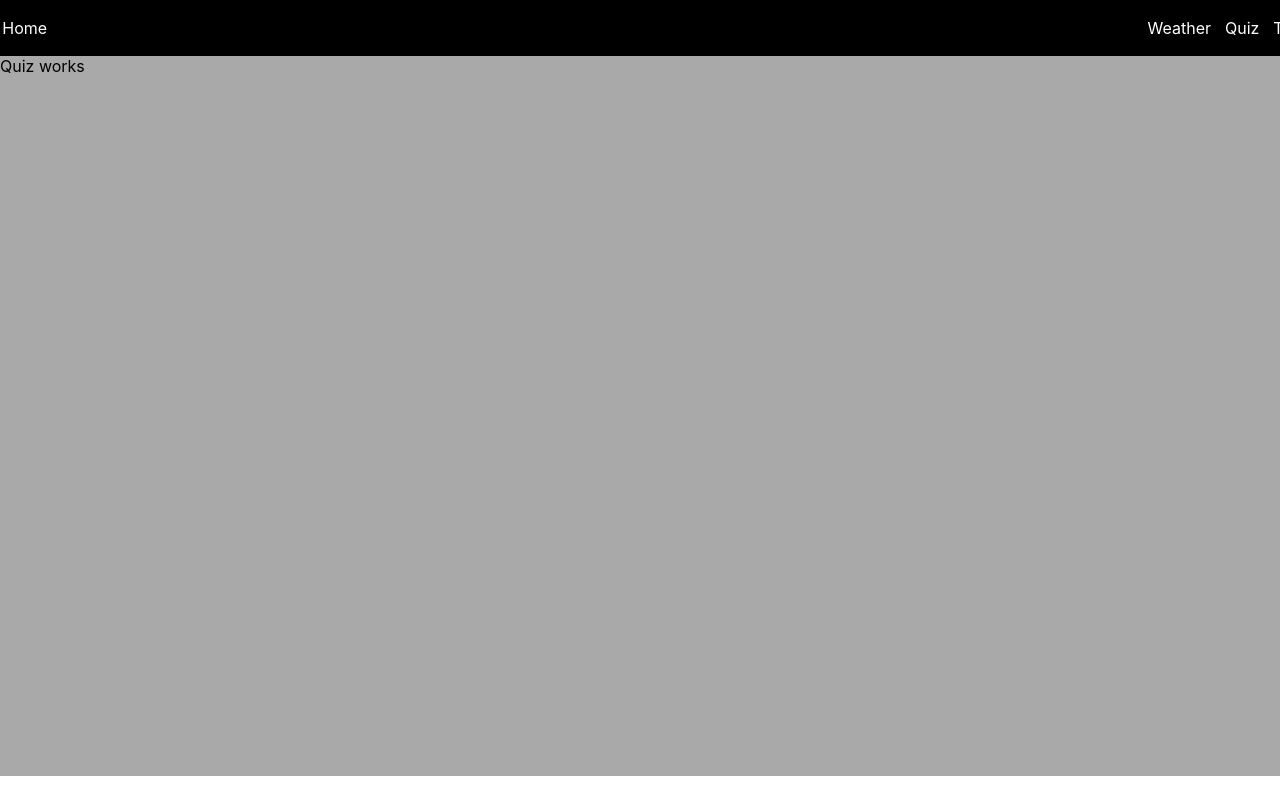
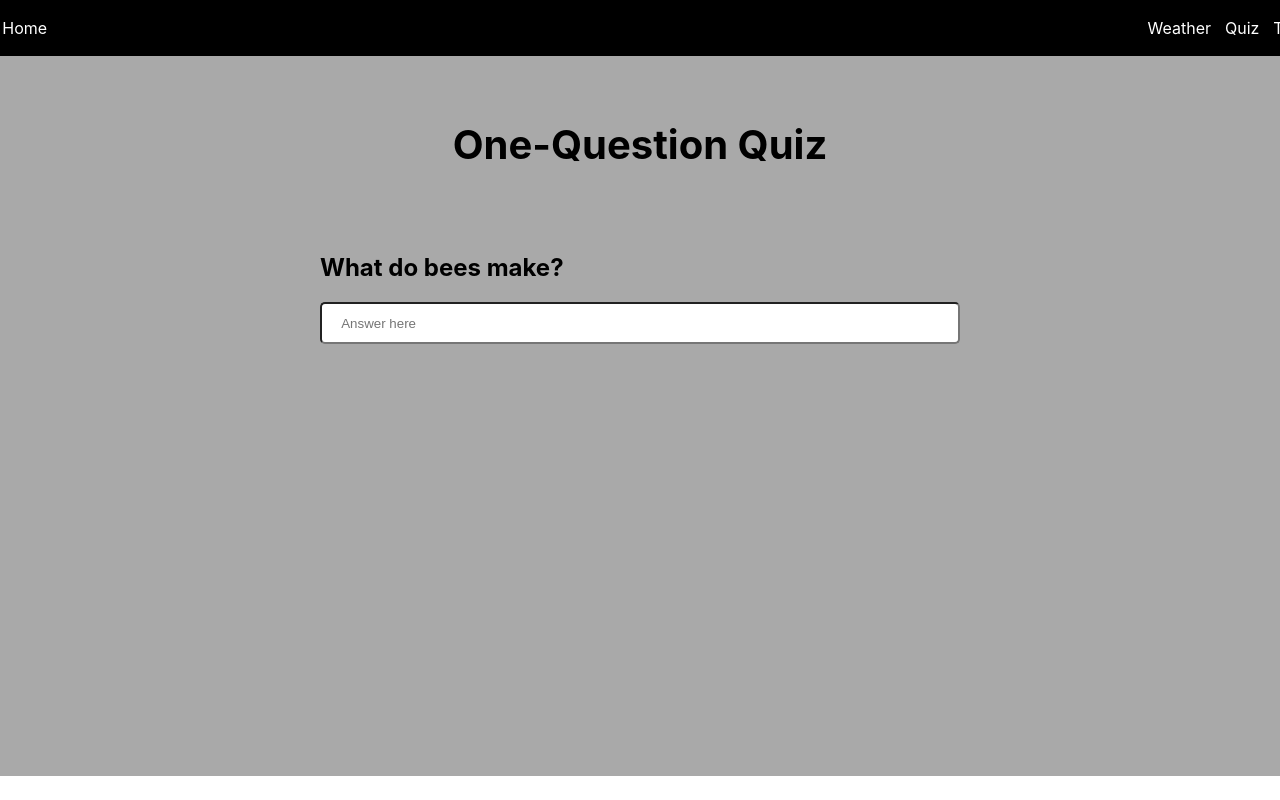
Before and after one commit to danmousley/tech-test, a React (Create React App) app: page /quiz in a window 1280 px wide. Shown: the top 800 px of the page. Built offline with nearby package versions, Linux system fonts and the light colour scheme.

Commit message:
Added quiz question

```diff
--- /dev/null
+++ b/src/components/QuizQuestion/QuizQuestion.jsx
@@ -0,0 +1,30 @@
+import React from 'react';
+import styles from './QuizQuestion.module.scss';
+
+const QuizQuestion = (props) => {
+    const { validateAnswer, isCorrect } = props;
+    const getFeedback = () => {
+        if (isCorrect === true) {
+            return <div className={`${styles.feedback} ${styles.feedbackValid}`}>Correct, well done!</div>
+        } else if (isCorrect === false) {
+            return <div className={`${styles.feedback} ${styles.feedbackInvalid}`}>"Sorry, that's not correct - try again!"</div>
+        }
+    };
+    const getInputStyles = () => {
+        if (isCorrect === true) {
+            return styles.answerValid
+        } else if (isCorrect === false) {
+            return styles.answerInvalid
+        }
+    }
+
+    return (
+        <div>
+            <h2 className={styles.question}>What do bees make?</h2>
+            <input className={`${styles.answer} ${getInputStyles()}`} onKeyUp={(e) => validateAnswer(e.target.value)} type="text" placeholder="Answer here" />
+            { getFeedback() }
+        </div>
+    )
+}
+
+export default QuizQuestion
--- /dev/null
+++ b/src/components/QuizQuestion/QuizQuestion.module.scss
@@ -0,0 +1,30 @@
+.question {
+
+}
+
+.answer {
+    width: 100%;
+    height: 4vh;
+    border-radius: 5px;
+    padding: 3%;
+}
+
+.answerValid {
+    background-color: rgb(89, 216, 89);
+}
+
+.answerInvalid {
+    background-color: rgb(255, 78, 78);
+}
+
+.feedback {
+    padding: 1%;
+}
+
+.feedbackValid {
+    color: green;
+}
+
+.feedbackInvalid {
+    color: red;
+}
--- /dev/null
+++ b/src/components/QuizQuestion/index.js
@@ -0,0 +1,3 @@
+import QuizQuestion from './QuizQuestion';
+
+export default QuizQuestion;
--- a/src/containers/Quiz/Quiz.jsx
+++ b/src/containers/Quiz/Quiz.jsx
@@ -1,10 +1,24 @@
-import React from 'react';
+import React, { useState } from 'react';
 import styles from './Quiz.module.scss';
+import QuizQuestion from '../../components/QuizQuestion';
 
 const Quiz = () => {
+    const [isCorrect, setIsCorrect] = useState([])
+
+    const validateAnswer = (answer) => {
+        if (answer.toLowerCase() === "honey") {
+            setIsCorrect(true)
+        } else {
+            setIsCorrect(false)
+        }
+    }
+
     return (
-        <div>
-            Quiz works
+        <div className={styles.container}>
+            <h1 className={styles.title}>One-Question Quiz</h1>
+            <div className={styles.question}>
+                <QuizQuestion isCorrect={isCorrect} validateAnswer={validateAnswer}/>
+            </div>
         </div>
     )
 }
--- a/src/containers/Quiz/Quiz.module.scss
+++ b/src/containers/Quiz/Quiz.module.scss
@@ -0,0 +1,16 @@
+.container {
+
+    .title {
+        text-align: center;
+        margin-top: 0;
+        padding: 5%;
+        font-size: 40px;
+        margin-bottom: 0;
+    }
+
+    .question {
+        // border: 1px solid black;
+        margin: 0 auto;
+        width: 50vw;
+    }
+}
```
